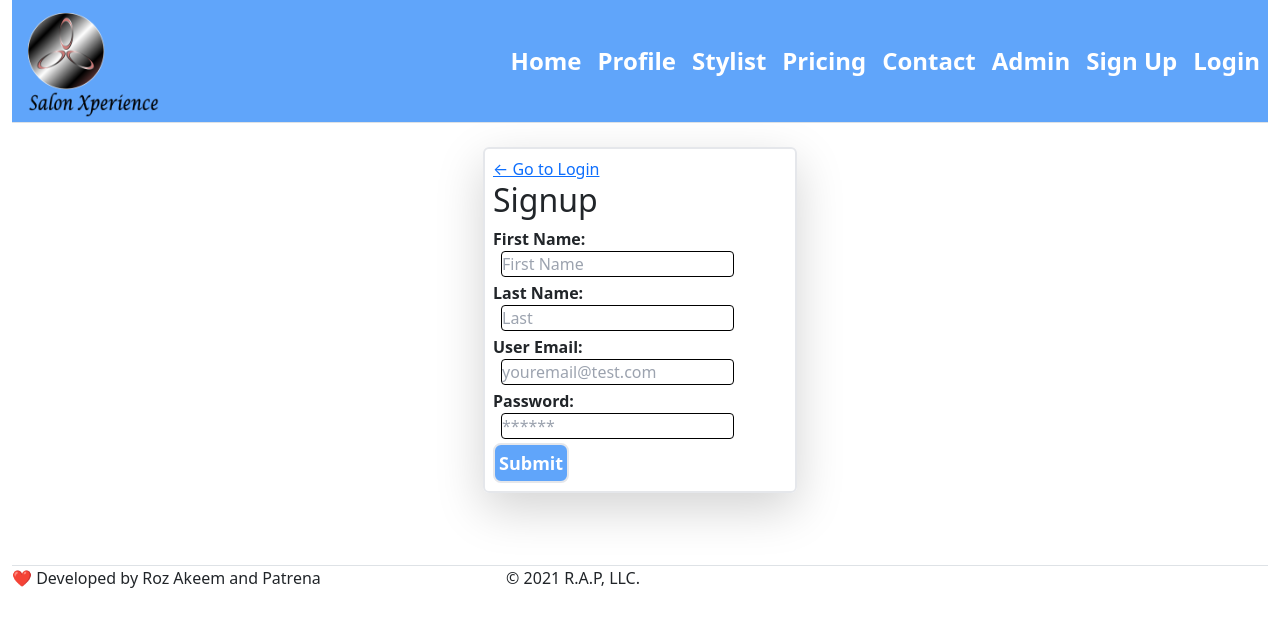
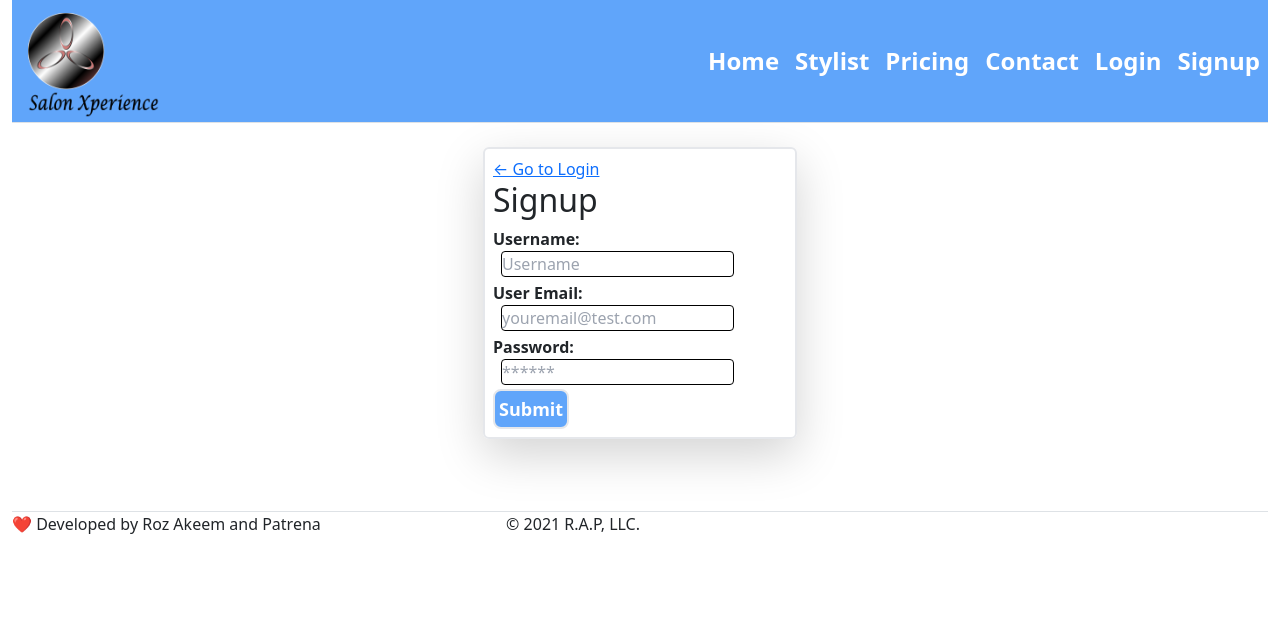
Before and after one commit to nylesor28/salon-xperience, a React (Create React App) app in the folder client/: page /signup in a window 1280 px wide. Shown: the top 626 px of the page. Built offline with nearby package versions, Linux system fonts and the light colour scheme.

Commit message:
update the login and sign up

```diff
--- a/client/package.json
+++ b/client/package.json
@@ -2,6 +2,7 @@
   "name": "salon-xperience",
   "version": "0.1.0",
   "private": true,
+  "proxy":"http://localhost:3001",
   "dependencies": {
     "@apollo/client": "^3.4.16",
     "@testing-library/jest-dom": "^5.14.1",
--- a/client/src/App.js
+++ b/client/src/App.js
@@ -1,6 +1,13 @@
 import { render } from "@testing-library/react";
-import { ApolloProvider } from '@apollo/client';
-import ApolloClient from 'apollo-boost';
+// import { ApolloProvider } from '@apollo/client';
+// import ApolloClient from 'apollo-boost';
+import { setContext } from "@apollo/client/link/context";
+import {
+  ApolloClient,
+  InMemoryCache,
+  ApolloProvider,
+  createHttpLink,
+} from "@apollo/client";
 import React from "react";
 import { BrowserRouter as Router, Route, Link } from "react-router-dom";
 import Container from "react-bootstrap/Container";
@@ -14,25 +21,47 @@ import Pricing from "./pages/Pricing";
 import logo from "./assets/logo/sx1.png";
 import Contact from "./pages/Contact.js";
 import Admin from "./pages/Admin";
-import SignUp from "./pages/Signup"
-import Login from "./pages/Login"
+import SignUp from "./pages/Signup";
+import Login from "./pages/Login";
 import "./App.css";
 import "bootstrap/dist/css/bootstrap.css";
-import axios from "axios";
+import Auth from "./utils/auth.js";
+// const client = new ApolloClient({ request: operation => {
+//   const token = localStorage.getItem('id_token');
 
-const client = new ApolloClient({ request: operation => {
-  const token = localStorage.getItem('id_token');
+//   operation.setContext({
+//     headers: {
+//       authorization: token ? `Bearer ${token}` : ''
+//     }
+//   });
+// },
+//   uri: '/graphql'
+// });
+const logout = (event) => {
+  event.preventDefault();
+  Auth.logout();
+};
 
-  operation.setContext({
+const httpLink = createHttpLink({
+  uri: "/graphql",
+});
+const authLink = setContext((_, { headers }) => {
+  const token = localStorage.getItem("id_token");
+  return {
     headers: {
-      authorization: token ? `Bearer ${token}` : ''
-    }
+      ...headers,
+      authorization: token ? `Bearer ${token}` : "",
+    },
+  };
 });
-},
-  uri: '/graphql'
+const client = new ApolloClient({
+  link: authLink.concat(httpLink),
+  cache: new InMemoryCache(),
 });
 
-{/* <div style={{ backgroundImage: "url(/assets/background.png)" }}></div>; */}
+{
+  /* <div style={{ backgroundImage: "url(/assets/background.png)" }}></div>; */
+}
 
 class App extends React.Component {
   constructor(props) {
@@ -96,7 +125,10 @@ class App extends React.Component {
                 </div>
               </Navbar.Brand>
               {/* <Navbar.Brand>Salon Xperience</Navbar.Brand> */}
-            <Navbar.Toggle className="border=0" aria-controls="navbar-toggle" />
+              <Navbar.Toggle
+                className="border=0"
+                aria-controls="navbar-toggle"
+              />
               <Navbar.Collapse id="navbar-toggle">
                 <Nav className="ml-auto">
                   <Link
@@ -105,12 +137,7 @@ class App extends React.Component {
                   >
                     Home
                   </Link>
-                <Link
-                  className="nav-link text-white font-bold text-2xl hover:bg-gray-600 rounded-lg"
-                  to="/profile"
-                >
-                  Profile
-                </Link>
+
                   <Link
                     className="nav-link text-white font-bold text-2xl hover:bg-gray-600 rounded-lg"
                     to="/stylist"
@@ -129,11 +156,51 @@ class App extends React.Component {
                   >
                     Contact
                   </Link>
+                  {Auth.loggedIn() && Auth.isAdmin() ? (
                     <Link
                       className="nav-link text-white font-bold text-2xl hover:bg-gray-600 rounded-lg"
                       to="/Admin"
                     >
                       Admin
+                    </Link>
+                  ) : null}
+
+                  {Auth.loggedIn() ? (
+                    <>
+                      <Link
+                        className="nav-link text-white font-bold text-2xl hover:bg-gray-600 rounded-lg"
+                        to="/profile"
+                      >
+                        Profile
+                      </Link>
+                      <Link to="/" className="bg-red-500 text-white text-lg font-extrabold rounded-lg p-1 hover:bg-red-800">
+                      <button onClick={logout}>
+                        Logout
+                      </button>
+                      </Link>
+                    </>
+                  ) : (
+                    <>
+                      <Link
+                        className="nav-link text-white font-bold text-2xl hover:bg-gray-600 rounded-lg"
+                        to="/login"
+                      >
+                        Login
+                      </Link>
+                      <Link
+                        className="nav-link text-white font-bold text-2xl hover:bg-gray-600 rounded-lg"
+                        to="/signup"
+                      >
+                        Signup
+                      </Link>
+                    </>
+                  )}
+
+                  {/* <Link
+                    className="nav-link text-white font-bold text-2xl hover:bg-gray-600 rounded-lg"
+                    to="/profile"
+                  >
+                    Profile
                   </Link>
                   <Link
                     className="nav-link text-white font-bold text-2xl hover:bg-gray-600 rounded-lg"
@@ -146,7 +213,7 @@ class App extends React.Component {
                     to="/login"
                   >
                     Login
-                </Link>
+                  </Link> */}
                 </Nav>
               </Navbar.Collapse>
             </Navbar>
--- a/client/src/components/ServiceList/index.js
+++ b/client/src/components/ServiceList/index.js
@@ -5,7 +5,7 @@ import { UPDATE_SERVICES } from '../../utils/actions';
 import { useQuery } from '@apollo/client';
 import { QUERY_SERVICES } from '../../utils/queries';
 import { idbPromise } from '../../utils/helpers';
-import spinner from '../../assets/spinner.gif';
+// import spinner from '../../assets/spinner.gif';
 
 function ServiceList() {
   const [state, dispatch] = useStoreContext();
@@ -62,7 +62,7 @@ function ServiceList() {
       ) : (
         <h3>You haven't added any services yet!</h3>
       )}
-      {loading ? <img src={spinner} alt="loading" /> : null}
+      {/* {loading ? <img src={spinner} alt="loading" /> : null} */}
     </div>
   );
 }
--- a/client/src/pages/Profile.js
+++ b/client/src/pages/Profile.js
@@ -49,7 +49,7 @@ function Profile() {
             </div>
           </div>
           <div id="hair-profile" className="border rounded w-1/6 p-2 shadow">
-            <h2 className="font-bold text-center">HAIR PROFILE</h2>
+            <h2 className="text-center">HAIR PROFILE</h2>
             <table className="mb-4">
               <tr>
                 <td className="font-bold text-lg">Hair Type:</td>
--- a/client/src/pages/Signup.js
+++ b/client/src/pages/Signup.js
@@ -5,7 +5,7 @@ import Auth from "../utils/auth";
 import { ADD_USER } from "../utils/mutations";
 
 function Signup(props) {
-  const [formState, setFormState] = useState({ email: "", password: "" });
+  const [formState, setFormState] = useState({username: "", email: "", password: "" });
   const [addUser] = useMutation(ADD_USER);
 
   const handleFormSubmit = async (event) => {
@@ -14,8 +14,7 @@ function Signup(props) {
       variables: {
         email: formState.email,
         password: formState.password,
-        firstName: formState.firstName,
-        lastName: formState.lastName,
+        username: formState.username
       },
     });
     const token = mutationResponse.data.addUser.token;
@@ -38,19 +37,19 @@ function Signup(props) {
       <h2>Signup</h2>
       <form onSubmit={handleFormSubmit}>
         <div className="">
-          <label className="font-bold" htmlFor="firstName">
-            First Name:
+          <label className="font-bold" htmlFor="username">
+            Username:
           </label>
           <input
             className="ml-2 border-1 border-black rounded"
-            placeholder="First Name"
-            name="firstName"
-            type="firstName"
-            id="firstName"
+            placeholder="Username"
+            name="username"
+            type="username"
+            id="username"
             onChange={handleChange}
           />
         </div>
-        <div className="my-1">
+        {/* <div className="my-1">
           <label className="font-bold" htmlFor="lastName">
             Last Name:
           </label>
@@ -62,7 +61,7 @@ function Signup(props) {
             id="lastName"
             onChange={handleChange}
           />
-        </div>
+        </div> */}
         <div className="my-1">
           <label className="font-bold" htmlFor="email">
             User Email:
--- a/client/src/utils/auth.js
+++ b/client/src/utils/auth.js
@@ -22,6 +22,11 @@ class AuthService {
     }
   }
 
+  isAdmin(){
+    const token = this.getToken();
+    const role = decode(token).role;
+    return role === 'admin';
+  }
   getToken() {
     // Retrieves the user token from localStorage
     return localStorage.getItem('id_token');
```
Also changed, not shown: client/src/pages/Home.js (+4 -3 lines). Lines whose indentation alone changed are shown as unchanged.
